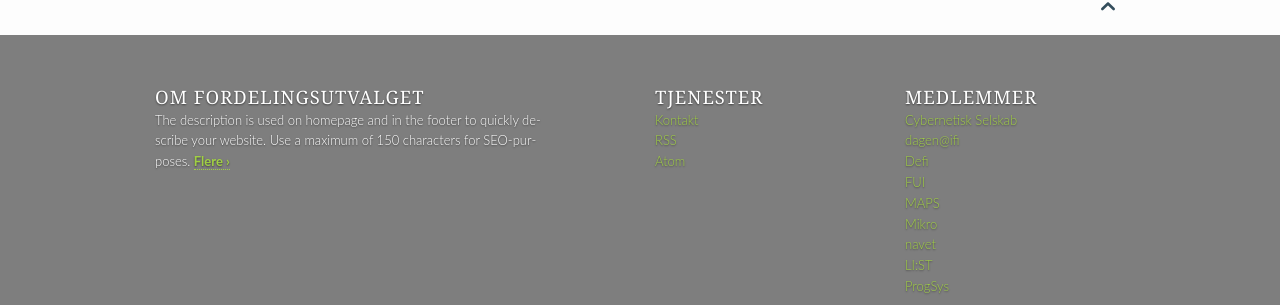
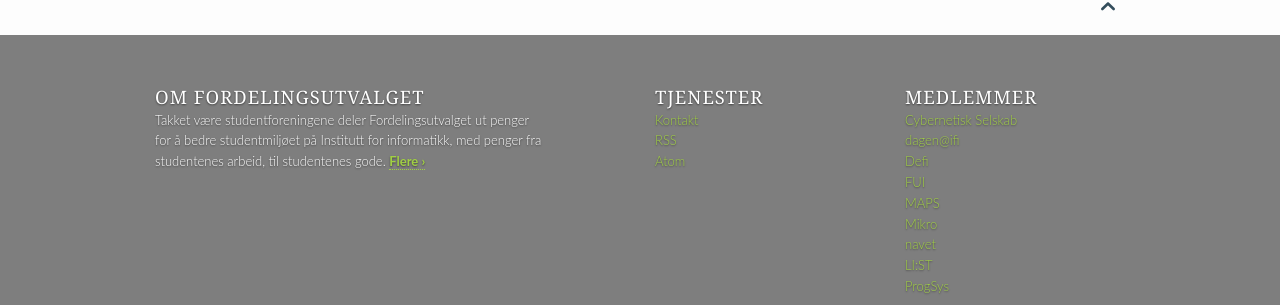
Before and after one commit to cybernetisk/fordelingsutvalget, a Jekyll site: the page built from pages/pages-root-folder/index.md, in a window 1280 px wide. Shown: the part 1418-1723 px from the top of the page. Built offline with Jekyll 4.4.1, drawn with Linux system fonts in a browser that asks for light colours.

Commit message:
Et forsøk på en beskrivelse

```diff
--- a/_config.yml
+++ b/_config.yml
@@ -16,7 +16,9 @@ slogan: "Fordelingsutvalget ved Institutt for informatikk støtter studentlivet"
 
 
 # The description is used on homepage and in the footer to quickly describe your website. Use a maximum of 150 characters for SEO-purposes.
-description: "The description is used on homepage and in the footer to quickly describe your website. Use a maximum of 150 characters for SEO-purposes."
+description: |
+  Takket være studentforeningene deler Fordelingsutvalget ut penger for å bedre studentmiljøet på Institutt for informatikk,
+  med penger fra studentenes arbeid, til studentenes gode.
 
 # Main author of the website
 # See > authors.yml
```
